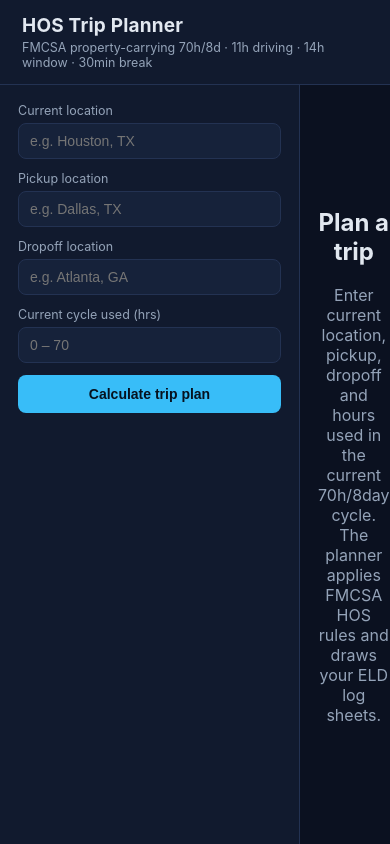
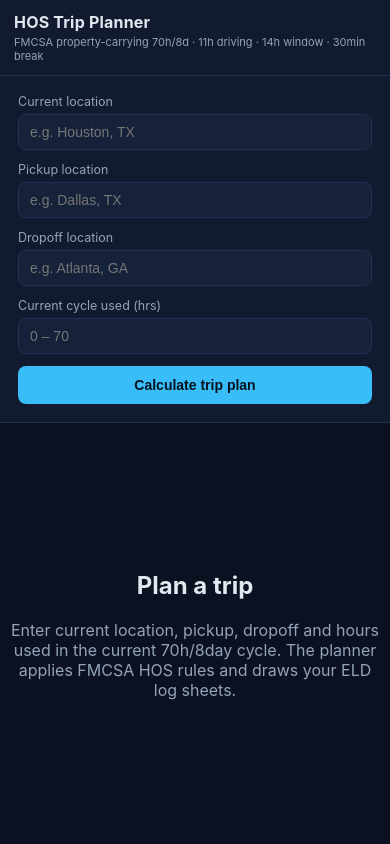
Before and after one commit to LeSoviet/hos-trip-planner, a React (Vite) app in the folder frontend/: page / in a window 390 px wide. Built offline with nearby package versions, Linux system fonts and the light colour scheme; no server answers.

Commit message:
fix: mobile responsive layout (sidebar stacks, map height, summary cards wrap)

```diff
--- a/frontend/src/index.css
+++ b/frontend/src/index.css
@@ -207,3 +207,29 @@
   font-size: 12px;
   border: 1px solid var(--border);
 }
+
+@media (max-width: 860px) {
+  .app-main { flex-direction: column; }
+  .app-sidebar {
+    width: 100%;
+    border-right: none;
+    border-bottom: 1px solid var(--border);
+  }
+  .app-content { padding: 14px; gap: 12px; }
+  .map-panel { height: 300px; }
+  .rods-head { flex-direction: column; gap: 10px; }
+  .rods-meta { flex-wrap: wrap; gap: 12px; }
+  .plan-summary { gap: 8px; }
+  .summary-card { flex: 1 1 40%; min-width: 0; padding: 8px 12px; }
+  .summary-value { font-size: 17px; }
+}
+
+@media (max-width: 480px) {
+  .app-header { padding: 12px 14px; }
+  .app-header h1 { font-size: 16px; }
+  .subtitle { font-size: 11px; }
+  .app-content { padding: 10px; }
+  .summary-card { flex: 1 1 44%; }
+  .map-panel { height: 240px; }
+  .rods-meta { flex-direction: column; }
+}
```
